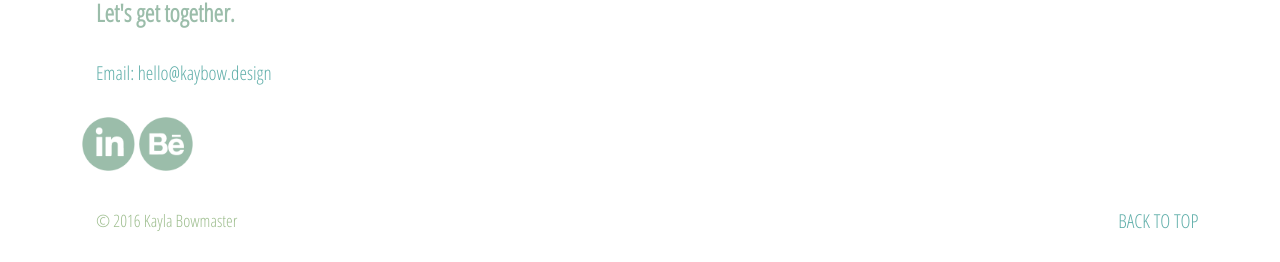
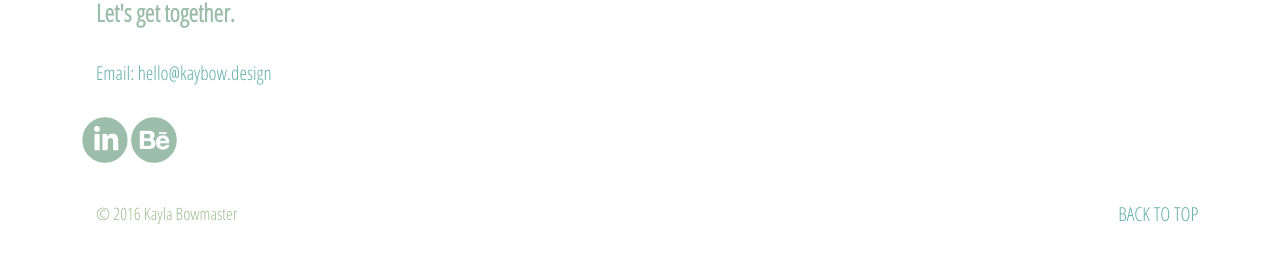
Before and after one commit to kaybow/kaybow.design, a Jekyll site: the page built from index.html, in a window 1280 px wide. Shown: the part 2463-2725 px from the top of the page. Built offline with Jekyll 4.4.1, drawn with Linux system fonts in a browser that asks for light colours.

Commit message:
Made social media icons smaller

```diff
--- a/css/main.css
+++ b/css/main.css
@@ -89,7 +89,7 @@ a:hover:after {
 }
 
 .icon {
-  width: 2.8em;
+  width: 2.4em;
 }
 
 .feature-img {
```
